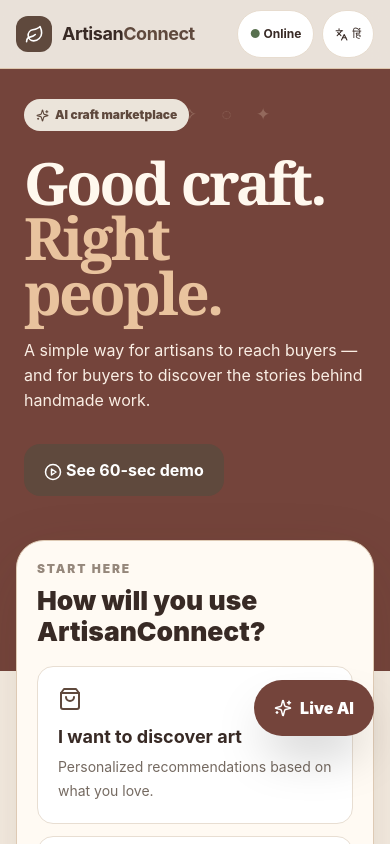
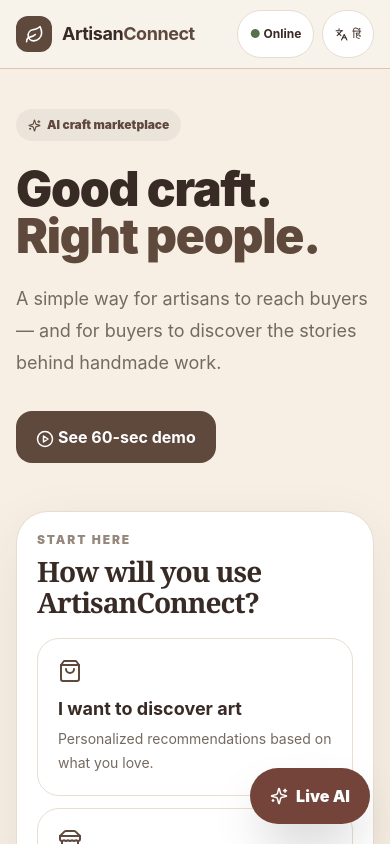
Before and after one commit to avikkaaa/artisanconnect, a React (Vite) app: page / in a window 390 px wide. Shown: the top 844 px of the page. Built offline with nearby package versions, Linux system fonts and the light colour scheme.

Commit message:
Polish ArtisanConnect into consistent modern boho split-screen design

```diff
--- a/src/index.css
+++ b/src/index.css
@@ -2,19 +2,13 @@
 @tailwind components;
 @tailwind utilities;
 
-/* ArtisanConnect — boho split-screen visual system */
+/* ArtisanConnect — modern boho visual system */
 :root{color:#382a25;background:#f7efe4;font-synthesis:none}
 *{box-sizing:border-box}
-html,body{margin:0;min-width:320px;background:#f7efe4;color:#382a25}
+html,body,#root{margin:0;min-width:320px;min-height:100%;background:#f7efe4;color:#382a25}
 body{overscroll-behavior-y:none;font-family:Inter,ui-sans-serif,system-ui,-apple-system,BlinkMacSystemFont,"Segoe UI",sans-serif}
 
-/* Desktop hero: RED/CLAY LEFT + CREAM RIGHT */
-.artisan-split-bg{position:relative;isolation:isolate;min-height:100vh;overflow:hidden;background:#f7efe4}
-.artisan-split-bg::before{content:"";position:absolute;z-index:0;inset:0 50% 0 0;background:#74443b;pointer-events:none}
-.artisan-split-bg::after{content:"✦   ◌   ✧   ◌   ✦";position:absolute;z-index:1;left:0;top:14vh;width:50%;text-align:center;font-family:Georgia,serif;font-size:20px;letter-spacing:14px;color:rgba(247,225,199,.24);pointer-events:none;white-space:nowrap}
-.artisan-split-bg>header,.artisan-split-bg>main{position:relative;z-index:2}
-
-/* Warm boho palette */
+/* Warm earthy palette */
 .bg-\[\#fbf7ef\],.bg-\[\#f8f1e7\]{background-color:#f7efe4!important}
 .text-\[\#302a26\],.text-\[\#332923\]{color:#382a25!important}
 .bg-\[\#713b32\]{background-color:#74443b!important}
@@ -24,18 +18,24 @@
 .bg-\[\#f2e3d1\],.bg-\[\#f6e9da\],.bg-\[\#f4ecdf\]{background-color:#efe1d1!important}
 .text-\[\#776b61\],.text-\[\#7c7067\],.text-\[\#7b6d62\]{color:#78675d!important}
 
+/* HOME: true LEFT = terracotta/red, RIGHT = cream. */
+main:has(>section:first-child > div > div.bg-\[\#713b32\]){max-width:none!important;padding-left:0!important;padding-right:0!important}
+main:has(>section:first-child > div > div.bg-\[\#713b32\])>section:first-child{width:100vw;min-height:calc(100vh - 72px);padding:0!important}
+main:has(>section:first-child > div > div.bg-\[\#713b32\])>section:first-child>div{display:grid;grid-template-columns:50% 50%;width:100%;max-width:none;min-height:calc(100vh - 72px);margin:0;border:0;border-radius:0;background:#fffaf3;box-shadow:none;overflow:hidden}
+main:has(>section:first-child > div > div.bg-\[\#713b32\])>section:first-child>div>div:first-child{display:flex!important;position:relative;min-height:calc(100vh - 72px);padding:clamp(42px,6vw,90px);background:#74443b!important;color:#fff8ee;justify-content:space-between}
+main:has(>section:first-child > div > div.bg-\[\#713b32\])>section:first-child>div>div:first-child::before{content:"✦   ◌   ✧   ◌   ✦";position:absolute;right:9%;top:13%;font:20px Georgia,serif;letter-spacing:13px;color:rgba(248,220,190,.28);pointer-events:none}
+main:has(>section:first-child > div > div.bg-\[\#713b32\])>section:first-child>div>div:first-child h1{color:#fff8ee!important;font-family:Georgia,serif!important;font-weight:900;letter-spacing:-.055em}
+main:has(>section:first-child > div > div.bg-\[\#713b32\])>section:first-child>div>div:first-child h1 span{color:#e9c39e!important}
+main:has(>section:first-child > div > div.bg-\[\#713b32\])>section:first-child>div>div:first-child>p{color:#faeee4!important;max-width:470px}
+main:has(>section:first-child > div > div.bg-\[\#713b32\])>section:first-child>div>div:last-child{display:flex;flex-direction:column;justify-content:center;min-height:calc(100vh - 72px);padding:clamp(38px,6vw,90px);border:0;border-radius:0!important;background:#f7efe4!important;box-shadow:none!important;transform:none!important}
+main:has(>section:first-child > div > div.bg-\[\#713b32\])>section:first-child>div>div:last-child::before{content:"HANDMADE • HUMAN • ROOTED";display:block;margin-bottom:20px;font:700 11px/1 Inter,sans-serif;letter-spacing:.2em;color:#9b7664}
+
+/* Consistent boho details on all screens */
 main>section:first-child>div>div:first-child{position:relative;z-index:3}
-main>section:first-child>div>div:first-child h1{color:#fff8ee!important;font-family:Georgia,serif!important;font-weight:900}
-main>section:first-child>div>div:first-child h1 span{color:#e9c39e!important}
-main>section:first-child>div>div:first-child>p{color:#faeee4!important}
 main>section:first-child>div>div:first-child .bg-\[\#ebe4da]{background:rgba(255,247,237,.94);color:#62473d}
-
-/* Keep the right panel clearly cream, like a tactile paper card. */
-main>section:first-child>div>div:last-child{border-radius:34px!important;border-color:#decab4!important;background:#fffaf3!important;box-shadow:0 24px 65px rgba(83,49,35,.15)!important;transform:translateY(4px);transition:transform .25s ease,box-shadow .25s ease}
-main>section:first-child>div>div:last-child:hover{transform:translateY(0) rotate(-.15deg);box-shadow:0 30px 75px rgba(83,49,35,.18)!important}
-main>section:first-child h1{letter-spacing:-.045em}
-main>section:first-child>div>div:last-child>div>button{transition:all .2s ease}
-main>section:first-child>div>div:last-child>div>button:hover{transform:translateY(-2px);border-color:#b88769!important}
+main>section:first-child>div>div:last-child h2{font-family:Georgia,serif;letter-spacing:-.035em}
+main>section:first-child>div>div:last-child button{border-radius:22px}
+main>section:first-child>div>div:last-child button:hover{transform:translateY(-2px);border-color:#b88769!important}
 header{transition:background .25s ease,box-shadow .25s ease;border-bottom-color:#ddc6ad!important}
 button{transition:transform .2s ease,box-shadow .2s ease,border-color .2s ease,background .2s ease}
 button:active{transform:scale(.98)}
@@ -44,21 +44,17 @@
 .no-scrollbar::-webkit-scrollbar{display:none}.no-scrollbar{scrollbar-width:none}
 .shadow-soft{box-shadow:0 12px 34px rgba(83,49,35,.10)}
 
+@media (max-width:900px){
+ main:has(>section:first-child > div > div.bg-\[\#713b32\])>section:first-child>div{grid-template-columns:1fr}
+ main:has(>section:first-child > div > div.bg-\[\#713b32\])>section:first-child>div>div:first-child{min-height:52vh;padding:42px 28px 52px}
+ main:has(>section:first-child > div > div.bg-\[\#713b32\])>section:first-child>div>div:last-child{min-height:48vh;padding:42px 28px 60px}
+}
 @media (max-width:640px){
  body{padding-bottom:env(safe-area-inset-bottom)}
  button{min-height:48px}
- /* On mobile stack the two halves vertically rather than squeezing them. */
- .artisan-split-bg{background:linear-gradient(to bottom,#74443b 0,#74443b 56%,#f7efe4 56%,#f7efe4 100%)}
- .artisan-split-bg::before{inset:0 0 44% 0}
- .artisan-split-bg::after{left:0;top:12vh;width:100%;font-size:17px;letter-spacing:10px}
- main>section:first-child{padding-top:8px}
- main>section:first-child>div{gap:24px}
- main>section:first-child>div>div:first-child{padding:22px 8px 12px}
- main>section:first-child>div>div:first-child h1{font-size:clamp(3.2rem,15vw,5rem);line-height:.94}
- main>section:first-child>div>div:first-child>p{max-width:100%;font-size:1rem;line-height:1.55;margin-top:18px}
- main>section:first-child>div>div:first-child .bg-\[\#ebe4da]{font-size:.75rem}
- main>section:first-child>div>div:last-child{margin-top:4px;border-radius:28px!important}
- main>section:first-child>div>div:last-child h2{font-size:1.65rem;line-height:1.15}
- button.fixed{bottom:6.75rem!important;right:1rem!important;z-index:70!important}
+ main:has(>section:first-child > div > div.bg-\[\#713b32\])>section:first-child>div>div:first-child{min-height:54vh;padding:30px 22px 40px}
+ main:has(>section:first-child > div > div.bg-\[\#713b32\])>section:first-child>div>div:first-child h1{font-size:clamp(3.1rem,15vw,5rem);line-height:.94}
+ main:has(>section:first-child > div > div.bg-\[\#713b32\])>section:first-child>div>div:last-child{min-height:46vh;padding:32px 22px 52px}
+ main>section:first-child>div>div:last-child h2{font-size:1.75rem;line-height:1.1}
  #root{padding-bottom:4.5rem}
 }
```
